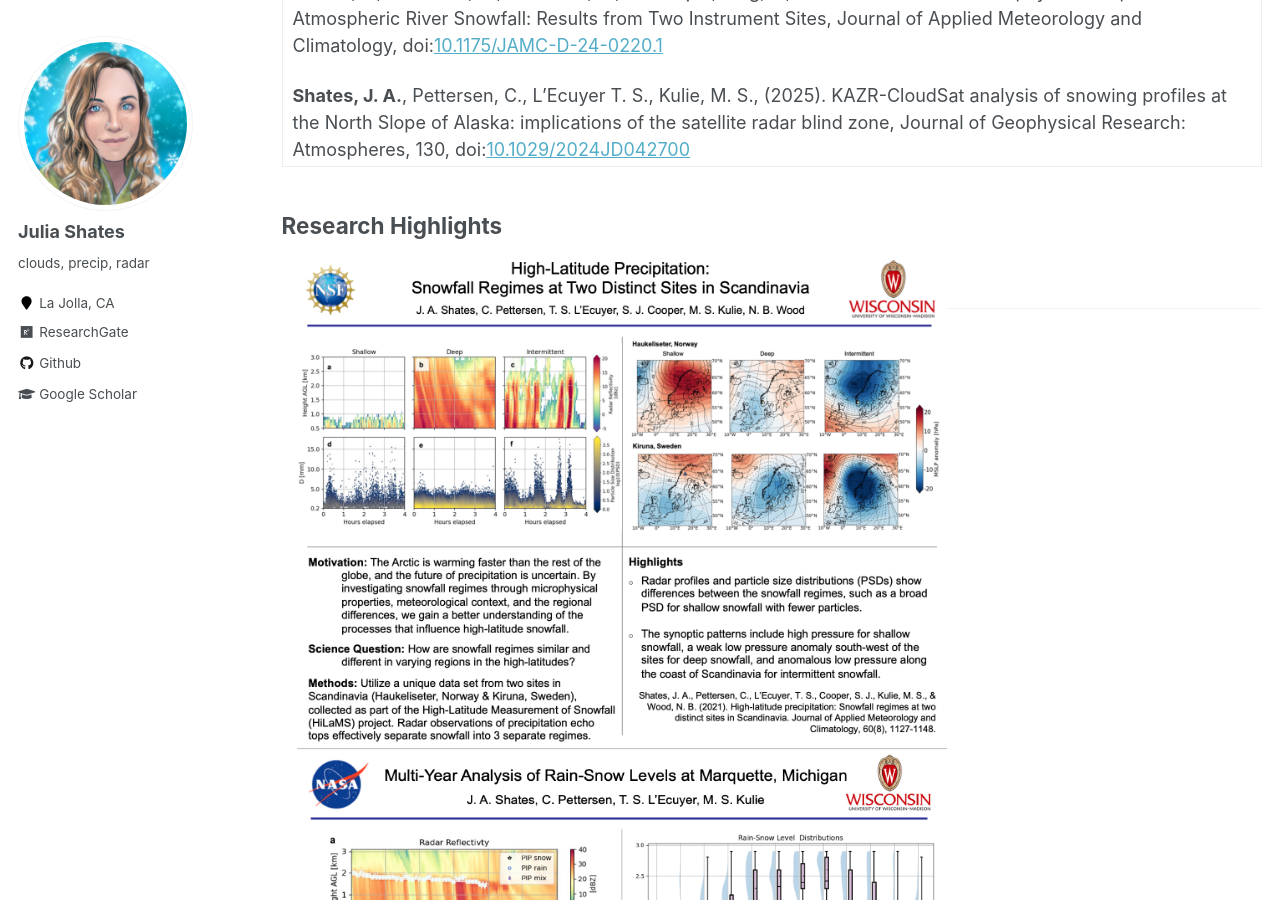
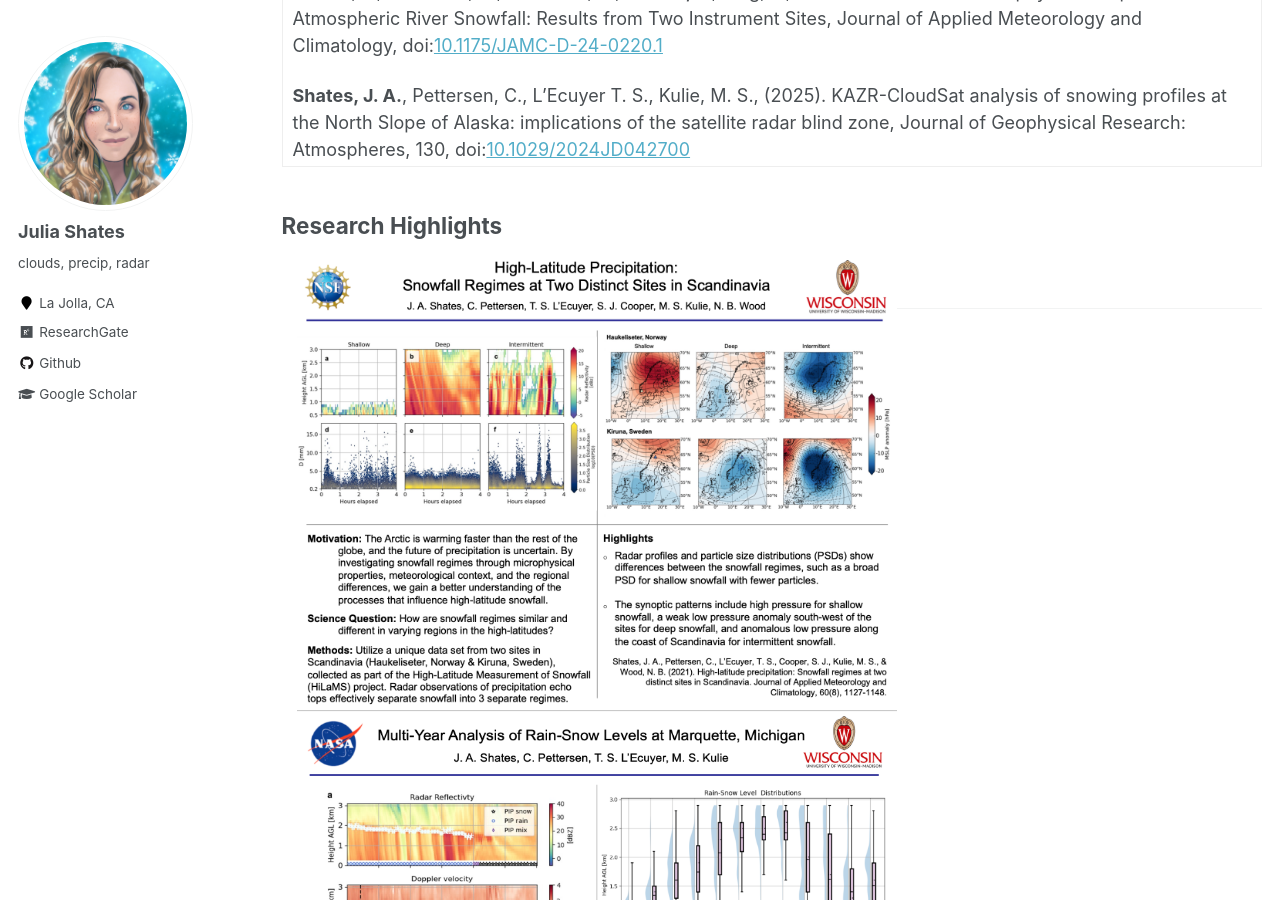
Before and after one commit to shates/shates.github.io, a Jekyll site: the page built from _pages/publications.md, in a window 1280 px wide and 900 px high, scrolled down 399 px. Built offline with Jekyll 4.4.1, drawn with Linux system fonts in a browser that asks for light colours.

Commit message:
Update publications.md

```diff
--- a/_pages/publications.md
+++ b/_pages/publications.md
@@ -36,8 +36,8 @@
 
 
 ## Research Highlights
-<img src="/images/shates_highlight_hauk_kir.png"  width="650" style="float: left; margin-left: 15px;">
+<img src="/images/shates_highlight_hauk_kir.png"  width="600" style="float: left; margin-left: 15px;">
 <br>
 <hr>
 <br>
-<img src="/images/shates_highlight_mqt.png"  width="650" style="float: left; margin-left: 15px;">
+<img src="/images/shates_highlight_mqt.png"  width="600" style="float: left; margin-left: 15px;">
```
